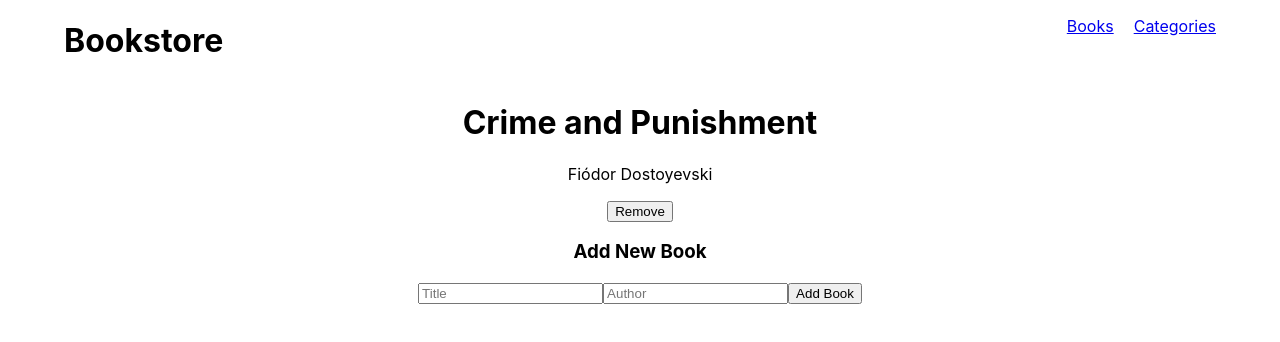
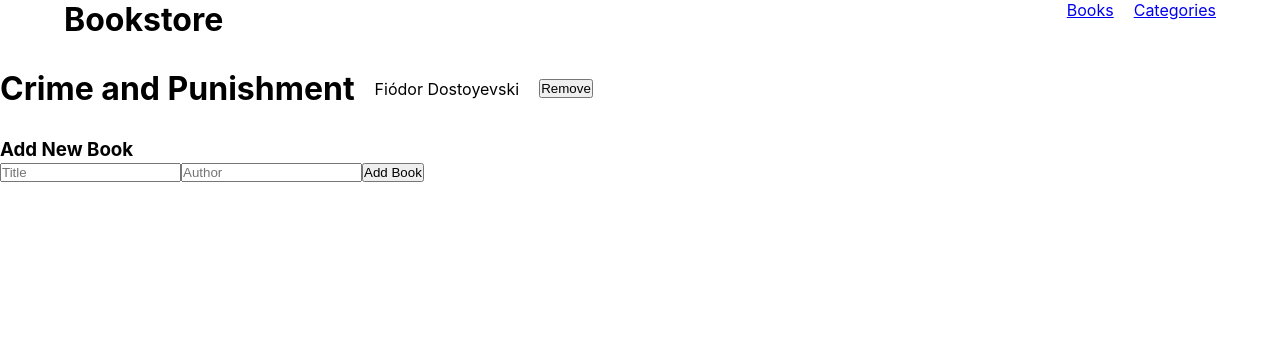
Before and after one commit to inakiesk/Bookstore-react-app, a React (Create React App) app: page / in a window 1280 px wide. Shown: the top 342 px of the page. Built offline with nearby package versions, Linux system fonts and the light colour scheme.

Commit message:
Apply basic styling

```diff
--- a/src/App.css
+++ b/src/App.css
@@ -1,38 +1,15 @@
-.App {
-  text-align: center;
+* {
+  margin: 0;
+  padding: 0;
+  box-sizing: border-box;
 }
 
-.App-logo {
-  height: 40vmin;
-  pointer-events: none;
+.book {
+  display: flex;
+  align-items: center;
+  gap: 20px;
 }
 
-@media (prefers-reduced-motion: no-preference) {
-  .App-logo {
-    animation: App-logo-spin infinite 20s linear;
-  }
+.books {
+  margin: 30px 0;
 }
-
-.App-header {
-  background-color: #282c34;
-  min-height: 100vh;
-  display: flex;
-  flex-direction: column;
-  align-items: center;
-  justify-content: center;
-  font-size: calc(10px + 2vmin);
-  color: white;
-}
-
-.App-link {
-  color: #61dafb;
-}
-
-@keyframes App-logo-spin {
-  from {
-    transform: rotate(0deg);
-  }
-  to {
-    transform: rotate(360deg);
-  }
-}
```
